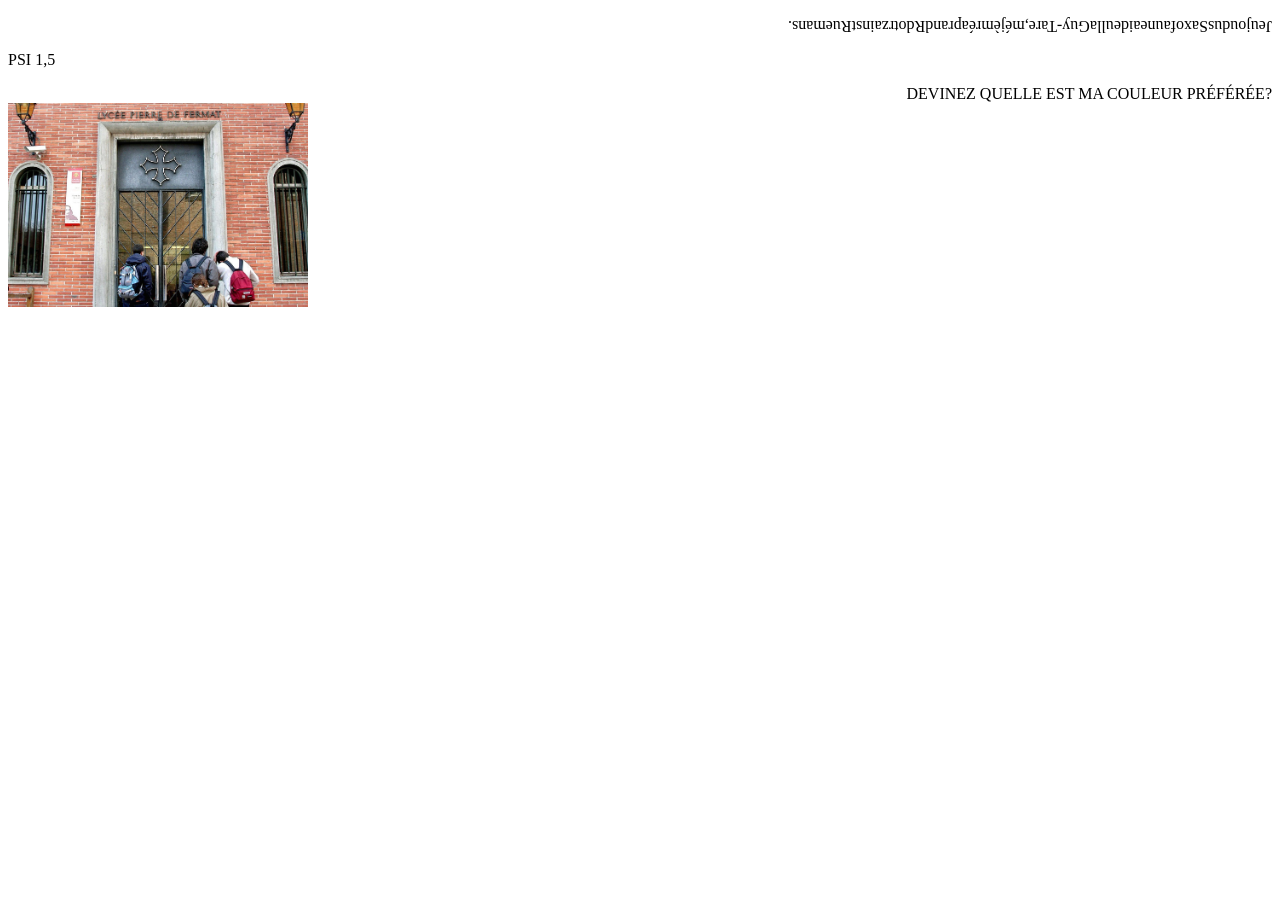
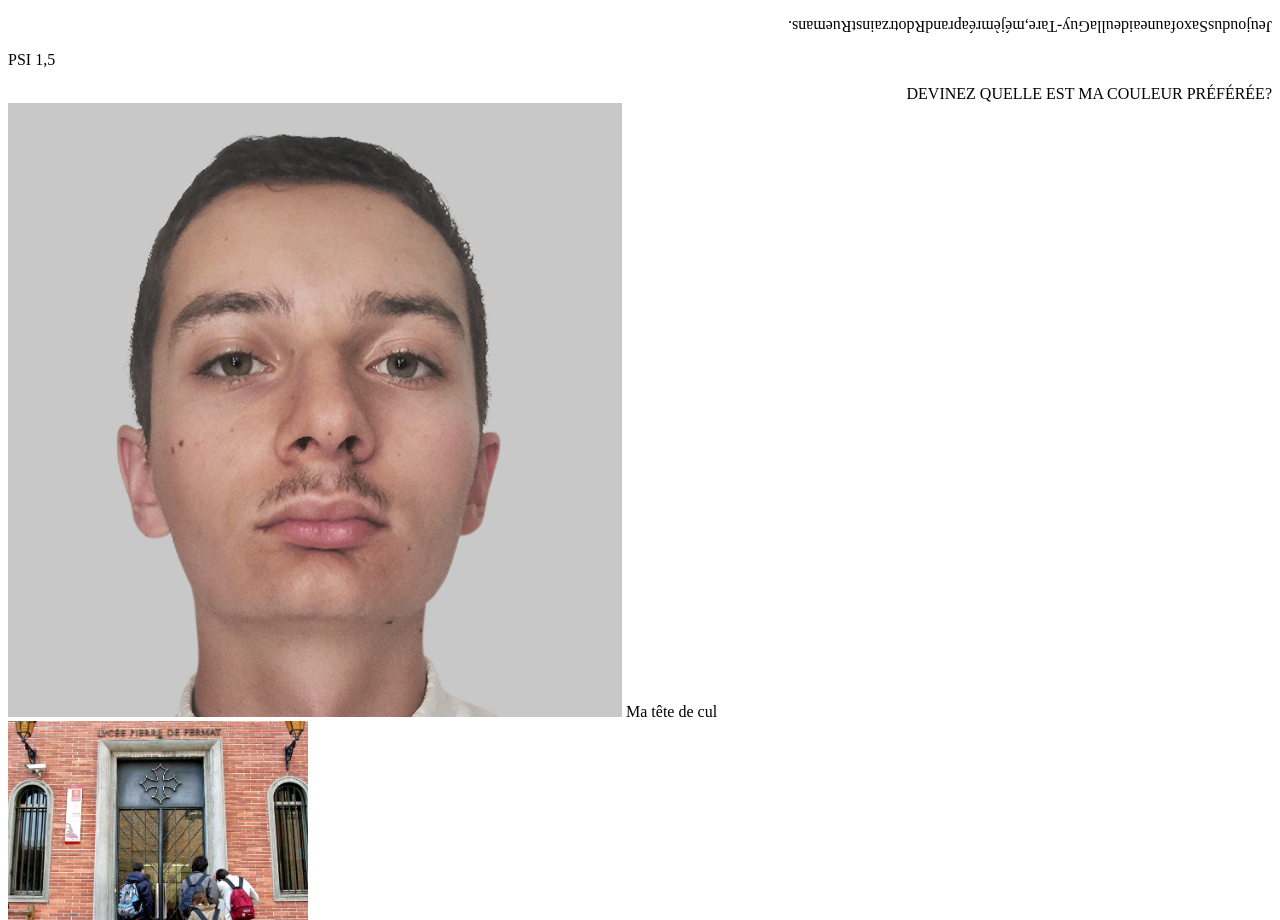
Before and after one commit to pastous/pastous.github.io, a plain HTML site: page index.html in a window 1280 px wide. Shown: the part 1010-1930 px from the top of the page. Before the commit the page ends 1329 px from the top, so only its background shows below. Drawn offline with Linux system fonts and the light colour scheme.

Commit message:
Ma tête

```diff
--- a/index.html
+++ b/index.html
@@ -19,6 +19,9 @@
       <p id="couleur">DEVINEZ QUELLE EST MA COULEUR PRÉFÉRÉE?</p>
 
     </article>
+
+    <img src="Mathis identité carrée (non standard).png" alt"tête de cul"/>
+    <span> Ma tête de cul</span>
 
     <article>
       <img id="fermat" width="300px" src="fermat.jpg" alt="lissé Fer Mât">
```
